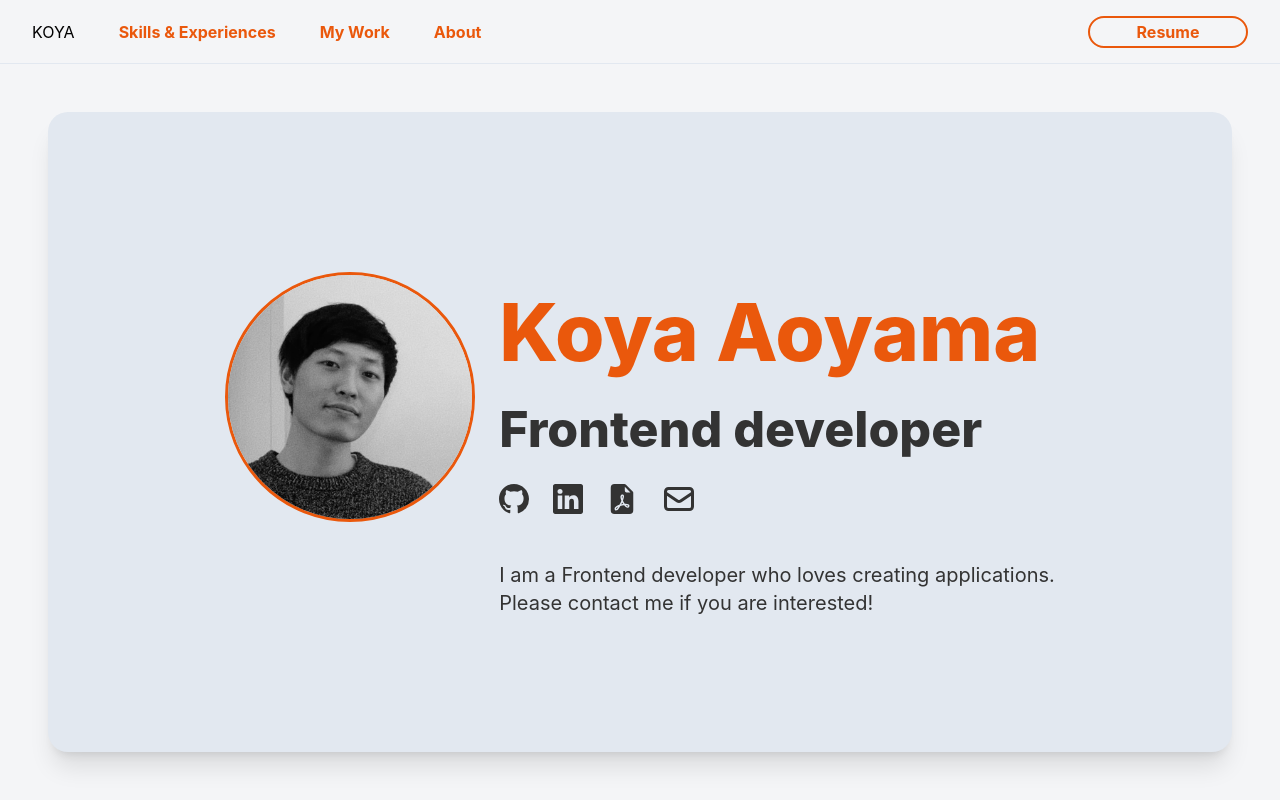
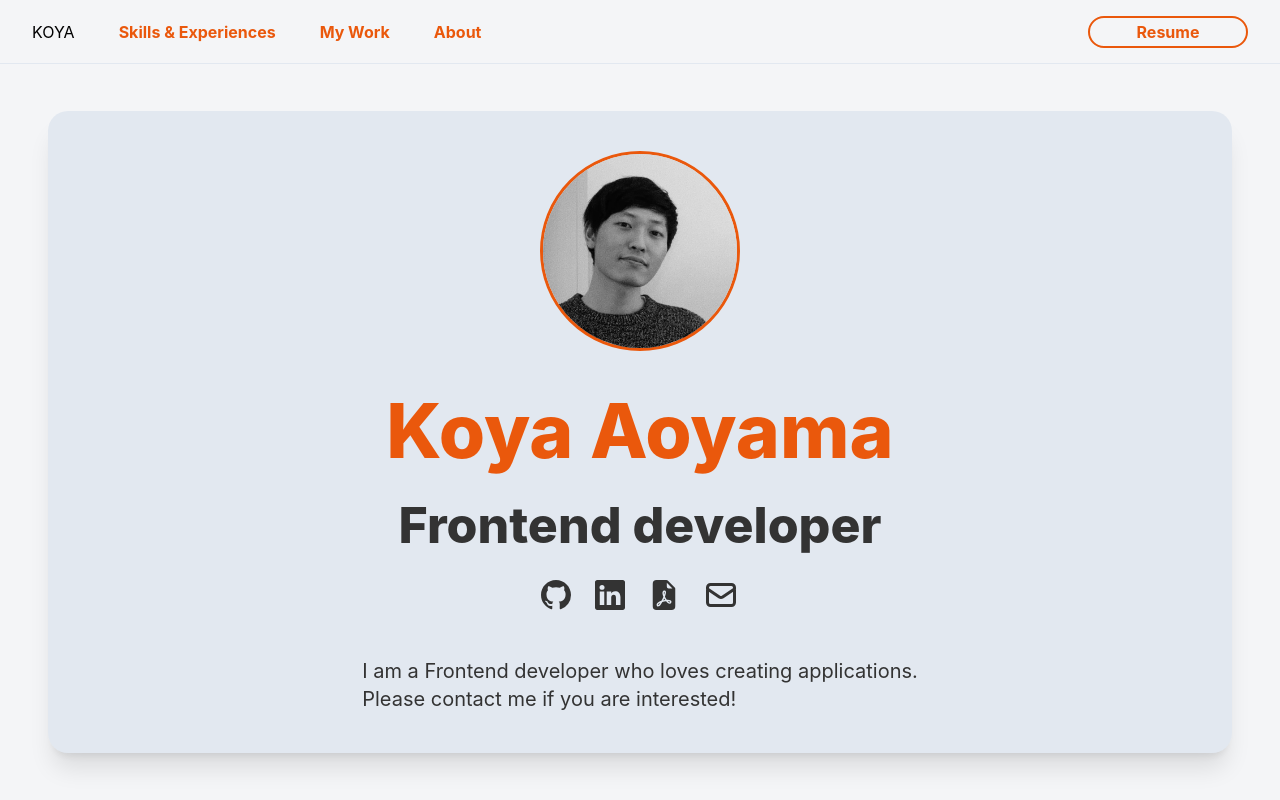
Before and after one commit to koyablue/portfolio, a Next.js app: page / in a window 1280 px wide. Shown: the top 800 px of the page. Built offline with nearby package versions, Linux system fonts and the light colour scheme.

Commit message:
fix top section style. mobile view, landscape view. still unstable though...

```diff
--- a/components/pages/main/top/index.tsx
+++ b/components/pages/main/top/index.tsx
@@ -46,36 +46,35 @@ const Top = () => {
   return (
     <>
       {/* hero container */}
-      {/* lg:p-24 */}
-      {/* h-[calc(100vh_-_64px)] */}
       <div className={`
           flex items-center justify-center
-          h-[calc(100%_-_64px)] w-full
+          h-[calc(100%_-_64px)]
+          w-full
+          overflow-auto
           mt-[64px] p-5
-          xs:h-[calc(100vh_-_64px)]
-          lg:p-12`
+          md:h-[calc(100vh_-_64px)]
+          md:p-12`
         }
       >
-        {/* h-[calc(100% - 96px)] */}
+        {/* card */}
+        {/* lg:py-40 */}
+        {/* lg:items-start */}
+        {/* lg:flex-row */}
+        {/* h-full */}
         <div className={`
             flex flex-col justify-center items-center gap-6
-            h-full w-full
+            w-full
             px-10
             py-10
             rounded-[20px]
             bg-slate-200
             shadow-xl
-            xs:py-28
-            sm:gap-6
-            lg:items-start
-            lg:flex-row
-            lg:py-40
             `
           }
         >
           {/* profile photo */}
-          <section>
-            <div className='w-[120px] h-[120px] md:w-[250px] md:h-[250px] relative'>
+          <section className=''>
+            <div className='w-[120px] h-[120px] md:w-[200px] md:h-[200px] relative'>
               <Image
                 src='/images/profile/me_monotone.png'
                 layout='fill'
@@ -86,18 +85,13 @@ const Top = () => {
           </section>
 
           {/* intro and links */}
-          <section>
+          <section className='flex flex-col items-center'>
             <div className='mb-3.5'>
               {/* text-[52px] */}
-              <p
-                className={
-                  `text-[45px] font-extrabold text-orange-600
-                  sm:text-[55px] md:text-[75px] lg:text-[80px] xl:text-9xl xl:mb-3.5`
-                }
-              >
+              <p className='text-[35px] text-center font-extrabold text-orange-600 md:text-[75px]'>
                 Koya Aoyama
               </p>
-              <p className='text-[35px] font-extrabold text-textMainDark md:text-[50px] xl:text-[70px]'>
+              <p className='text-[25px] text-center font-extrabold text-textMainDark md:text-[50px]'>
                 Frontend <br className='hidden'/>developer
               </p>
             </div>
@@ -127,10 +121,10 @@ const Top = () => {
               </li>
             </ul>
             <div>
-              <p className='text-xs text-textMainDark xs:text-sm md:text-xl'>
+              <p className='text-sm text-textMainDark md:text-xl'>
                 I am a Frontend developer who loves creating applications.
               </p>
-              <p className='text-xs text-textMainDark xs:text-sm md:text-xl'>
+              <p className='text-sm text-textMainDark md:text-xl'>
                 Please contact me if you are interested!
               </p>
             </div>
```
